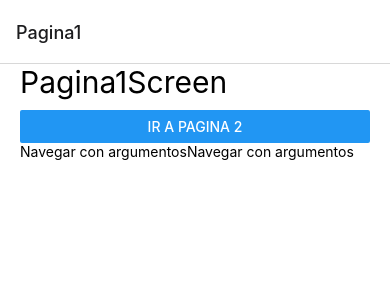
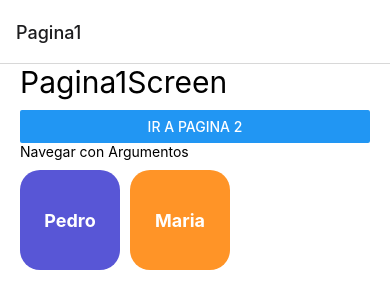
Before and after one commit to Dante1704/react-native-apps, a React Native app in the folder 04-Navegacion-App/: screen /Pagina1Screen in a window 390 px wide. Shown: the top 308 px of the page. Built offline with nearby package versions, Linux system fonts and the light colour scheme.

Commit message:
estilado de los links de navegacion a pedro y maria

```diff
--- a/04-Navegacion-App/src/screens/Pagina1Screen.tsx
+++ b/04-Navegacion-App/src/screens/Pagina1Screen.tsx
@@ -19,19 +19,28 @@ export const Pagina1Screen = ({ navigation }: Props) => {
                 title="Ir a Pagina 2"
                 onPress={() => navigation.navigate('Pagina2Screen')}
             />
+            <Text>Navegar con Argumentos</Text>
             <View style={{
                 flexDirection: 'row',
             }}>
                 <TouchableOpacity
+                    style={{
+                        ...styles.botonGrande,
+                        backgroundColor: '#5856D6',
+                    }}
                     //en el segundo parametro le mando los params que aparece en las props de PersonaScreen
                     onPress={() => navigation.navigate('PersonaScreen', {
                         id: 1,
                         nombre: 'Pedro',
                     })}
                 >
-                    <Text>Navegar con argumentos</Text>
+                    <Text style={styles.botonGrandeTexto}>Pedro</Text>
                 </TouchableOpacity>
                 <TouchableOpacity
+                    style={{
+                        ...styles.botonGrande,
+                        backgroundColor: '#ff9427',
+                    }}
                     //en el segundo parametro le mando los params
                     // que aparece en las props de PersonaScreen
                     onPress={() => navigation.navigate('PersonaScreen', {
@@ -39,7 +48,7 @@ export const Pagina1Screen = ({ navigation }: Props) => {
                         nombre: 'Maria',
                     })}
                 >
-                    <Text>Navegar con argumentos</Text>
+                    <Text style={styles.botonGrandeTexto}>Maria</Text>
                 </TouchableOpacity>
             </View>
         </View >
--- a/04-Navegacion-App/src/theme/appTheme.tsx
+++ b/04-Navegacion-App/src/theme/appTheme.tsx
@@ -8,4 +8,20 @@ export const styles = StyleSheet.create({
         fontSize: 30,
         marginBottom: 10,
     },
+    botonGrande: {
+        width: 100,
+        height: 100,
+        backgroundColor: 'red',
+        borderRadius: 20,
+        alignItems: 'center',
+        justifyContent: 'center',
+        marginRight: 10,
+        marginTop: 10,
+    },
+    botonGrandeTexto: {
+        color: 'white',
+        fontSize: 18,
+        fontWeight: 'bold',
+
+    },
 });
```
